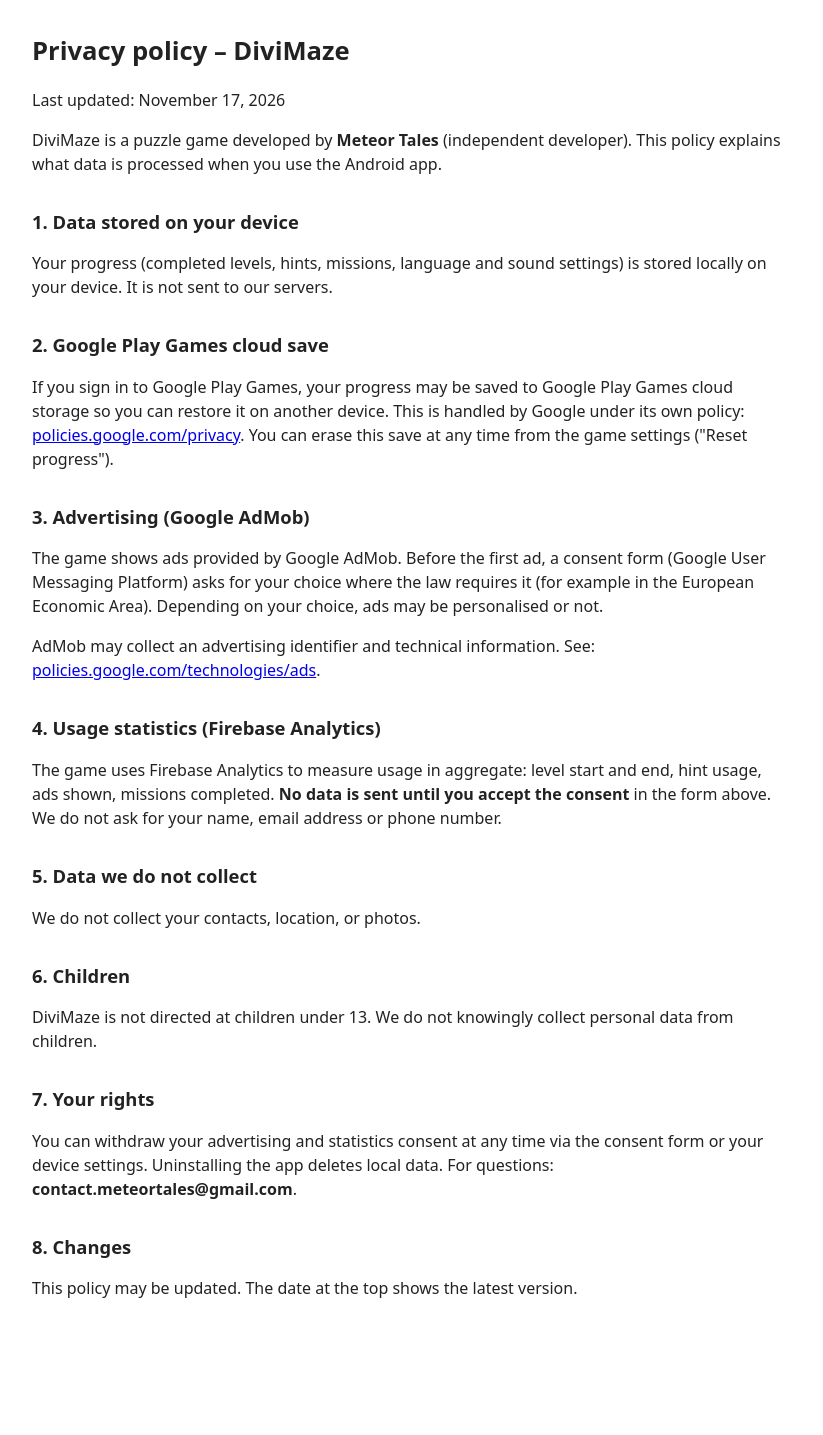
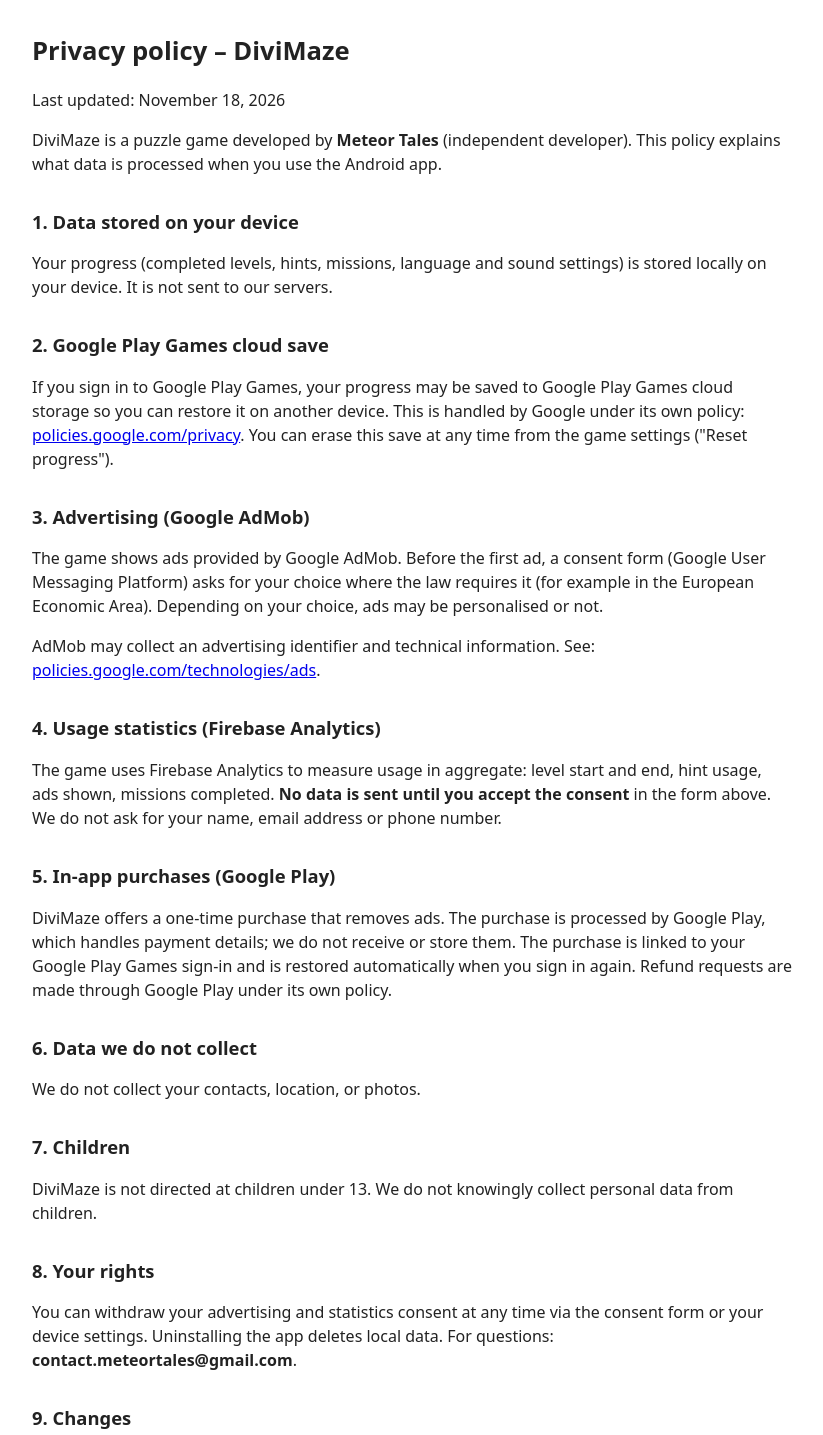
Before and after one commit to DylanImbert/DiviMaze-privacy, a plain HTML site: page index.html in a window 1280 px wide. Shown: the top 1435 px of the page, without its empty margins (228-1051 px from the left). Before the commit the page ends 1332 px from the top, so only its background shows below. Drawn offline with Linux system fonts and the light colour scheme.

Commit message:
Update privacy policy: purchases section, date 18 Nov 2026
Co-authored-by: Copilot <223556219+Copilot@users.noreply.github.com>

```diff
--- a/index.html
+++ b/index.html
@@ -13,7 +13,7 @@ h2 { font-size: 1.15rem; margin-top: 2rem; }
 <body>
 
 <h1>Privacy policy – DiviMaze</h1>
-<p>Last updated: November 17, 2026</p>
+<p>Last updated: November 18, 2026</p>
 
 <p>DiviMaze is a puzzle game developed by <strong>Meteor Tales</strong> (independent developer). This policy explains what data is processed when you use the Android app.</p>
 
@@ -30,16 +30,19 @@ h2 { font-size: 1.15rem; margin-top: 2rem; }
 <h2>4. Usage statistics (Firebase Analytics)</h2>
 <p>The game uses Firebase Analytics to measure usage in aggregate: level start and end, hint usage, ads shown, missions completed. <strong>No data is sent until you accept the consent</strong> in the form above. We do not ask for your name, email address or phone number.</p>
 
-<h2>5. Data we do not collect</h2>
+<h2>5. In-app purchases (Google Play)</h2>
+<p>DiviMaze offers a one-time purchase that removes ads. The purchase is processed by Google Play, which handles payment details; we do not receive or store them. The purchase is linked to your Google Play Games sign-in and is restored automatically when you sign in again. Refund requests are made through Google Play under its own policy.</p>
+
+<h2>6. Data we do not collect</h2>
 <p>We do not collect your contacts, location, or photos.</p>
 
-<h2>6. Children</h2>
+<h2>7. Children</h2>
 <p>DiviMaze is not directed at children under 13. We do not knowingly collect personal data from children.</p>
 
-<h2>7. Your rights</h2>
+<h2>8. Your rights</h2>
 <p>You can withdraw your advertising and statistics consent at any time via the consent form or your device settings. Uninstalling the app deletes local data. For questions: <strong>contact.meteortales@gmail.com</strong>.</p>
 
-<h2>8. Changes</h2>
+<h2>9. Changes</h2>
 <p>This policy may be updated. The date at the top shows the latest version.</p>
 
 </body>
```
